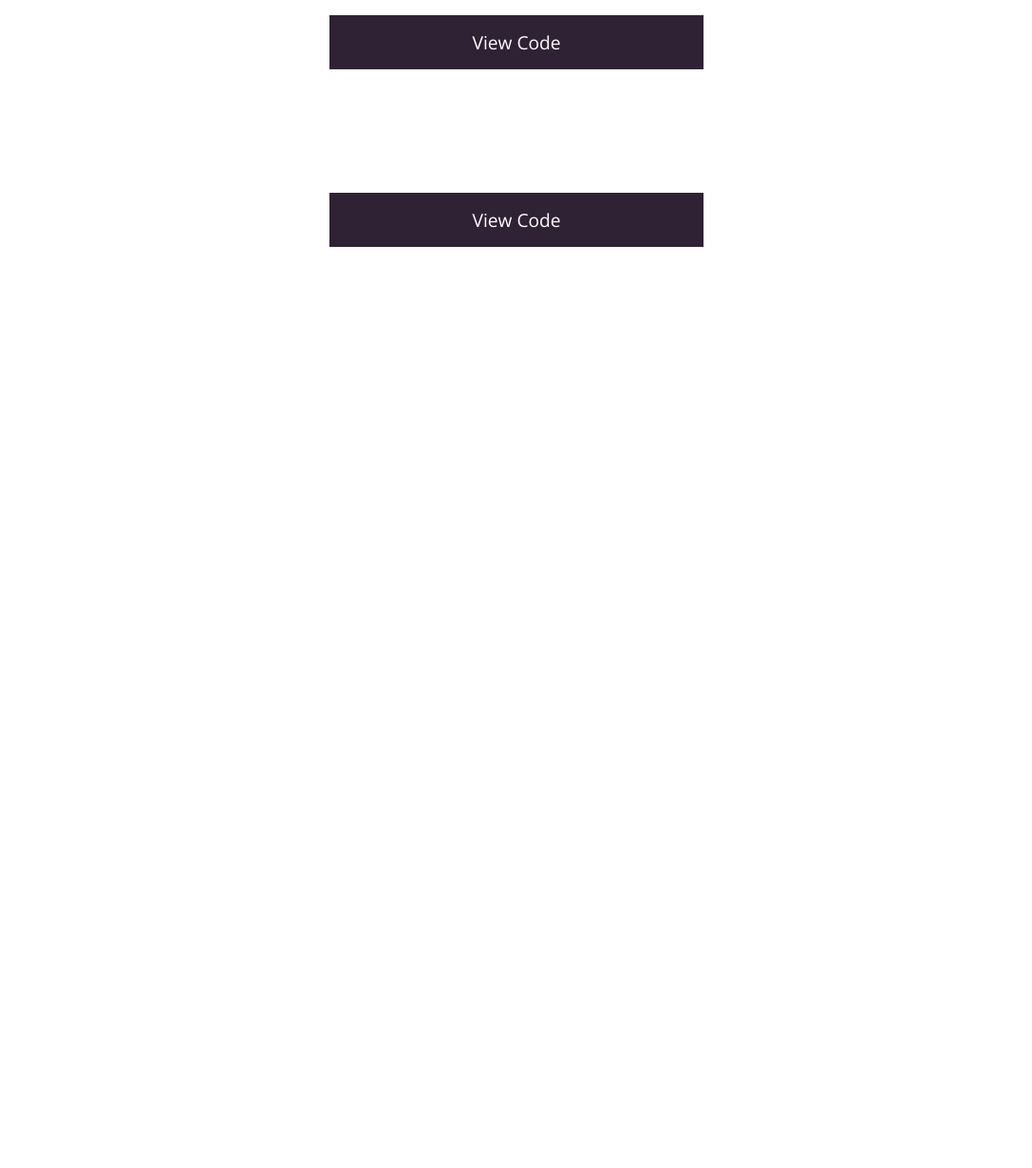
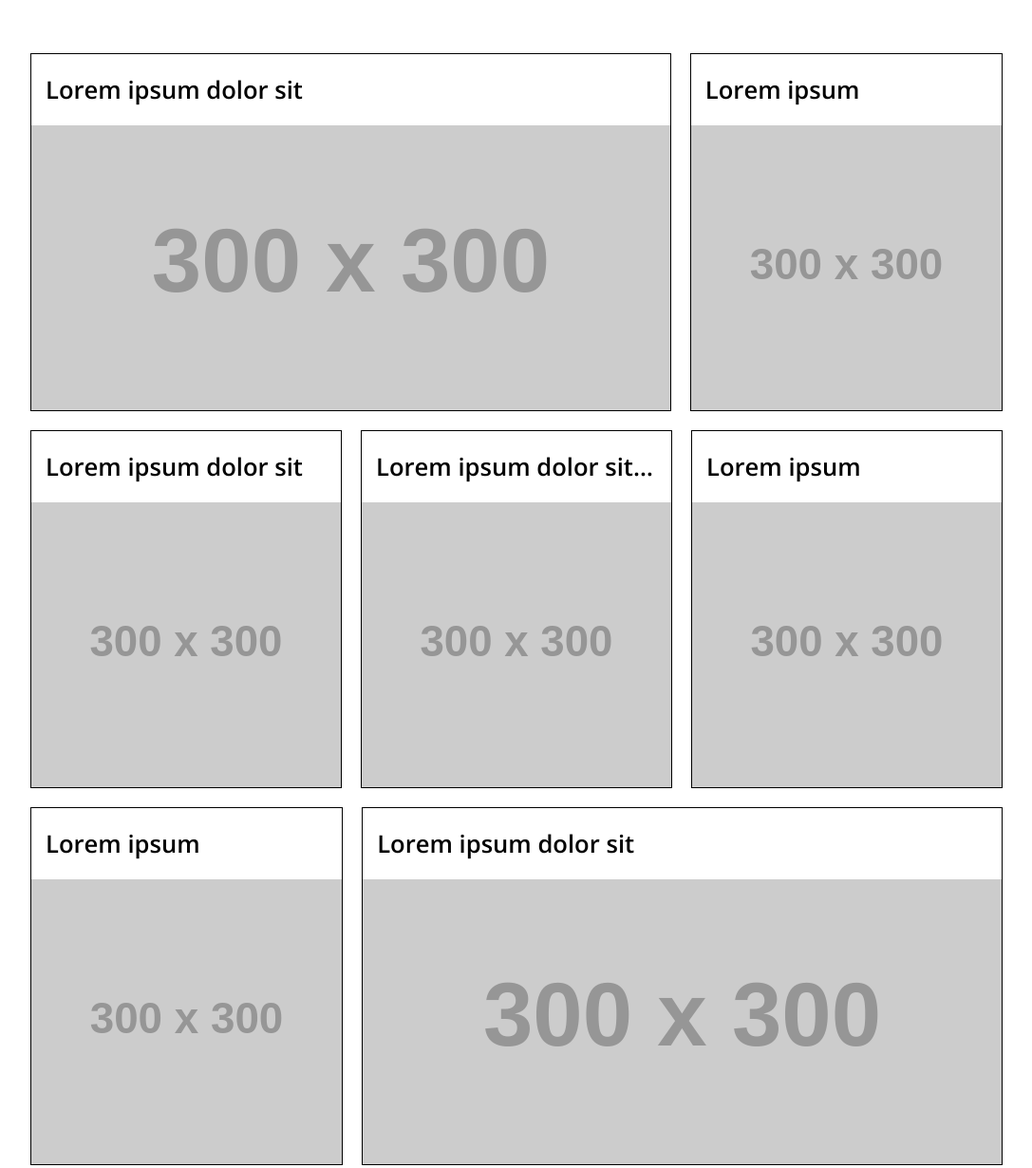
Before and after one commit to michellehoffman/pattrn-party, a website: page public/index.html in a window 1280 px wide. Shown: the part 1100-2330 px from the top of the page at 95% size, without its empty margins (96-1183 px from the left). Before the commit the page ends 1440 px from the top, so only its background shows below. Drawn offline with nearby package versions, Linux system fonts and the light colour scheme; placeholder pictures from the web are drawn by us.

Commit message:
Create HTML for flexible cards and style

```diff
--- a/public/index.html
+++ b/public/index.html
@@ -56,13 +56,49 @@
         </div>
         <a href="https://codepen.io/michellehoffman/pen/vRdEpm" class="view-code-button" target="_blank">View Code</a>
       </article>
-      <article class="flexible-cards-display">
-
-        <button class="view-code-button">View Code</button>
+      <article class="flexible-cards">
+        <h2 class="article-title"><span>Flexible Cards</span></h2>
+        <div class="flexible-cards-display">
+          <div class="row-1">
+            <div class="flex-card card-1">
+              <h2 class="image-title">Lorem ipsum dolor sit</h2>
+              <div class="image double"></div>
+            </div>
+            <div class="flex-card card-2">
+              <h2 class="image-title">Lorem ipsum</h2>
+              <div class="image"></div>
+            </div>
+          </div>
+          <div class="row-2">
+            <div class="flex-card card-3">
+              <h2 class="image-title">Lorem ipsum dolor sit</h2>
+              <div class="image"></div>
+            </div>
+            <div class="flex-card card-4">
+              <h2 class="image-title">Lorem ipsum dolor sit amet</h2>
+              <div class="image"></div>
+            </div>
+            <div class="flex-card card-5">
+              <h2 class="image-title">Lorem ipsum</h2>
+              <div class="image"></div>
+            </div>
+          </div>
+          <div class="row-3">
+            <div class="flex-card card-6">
+              <h2 class="image-title">Lorem ipsum</h2>
+              <div class="image"></div>
+            </div>
+            <div class="flex-card card-7">
+              <h2 class="image-title">Lorem ipsum dolor sit</h2>
+              <div class="image double"></div>
+            </div>
+          </div>
+        </div>
+        <!-- <button class="view-code-button">View Code</button> -->
       </article>
       <article class="header-bar-display">
 
-        <button class="view-code-button">View Code</button>
+        <!-- <button class="view-code-button">View Code</button> -->
       </article>
     </section>
     <script src="./lib/jquery-3.2.1.js"></script>
--- a/public/styles.css
+++ b/public/styles.css
@@ -56,6 +56,8 @@ article {
   border-bottom: 1px solid #666;
   width: 74%;
 }
+
+/*ACCORDION TABS*/
 
 .accordion-tab-article {
   margin: 0 auto;
@@ -144,3 +146,66 @@ article {
   text-decoration: none;
   padding: 15px 150px;
 }
+
+/*FLEXIBLE CARDS*/
+
+.flexible-cards-display {
+  width: 80%;
+  margin: 40px auto;
+}
+
+.row-1 {
+  display: grid;
+  grid-gap: 20px;
+  grid-template-columns: 2.05fr 1fr;
+  margin-bottom: 20px;
+}
+
+.row-2 {
+  display: grid;
+  grid-gap: 20px;
+  grid-template-columns: 1fr 1fr 1fr;
+  margin-bottom: 20px;
+}
+
+.row-3 {
+  display: grid;
+  grid-gap: 20px;
+  grid-template-columns: 1fr 2.05fr;
+}
+
+.flex-card {
+  border: 1px solid black;
+  min-width: 0;
+}
+
+.image-title {
+  padding: 20px 15px;
+  white-space: nowrap;
+  text-overflow: ellipsis;
+  overflow: hidden;
+  text-align: left;
+  font-weight: 600;
+  font-size: 1.6rem;
+}
+
+.image {
+  height: 300px;
+  background-image: url('http://via.placeholder.com/300x300');
+  background-size: cover;
+  background-repeat: no-repeat;
+  background-position: center;
+}
+
+@media screen and (max-width: 800px) {
+  .row-1,
+  .row-2,
+  .row-3 {
+    display: block;
+    margin-bottom: 0;
+  }
+
+  .flex-card{
+    margin-bottom: 20px;
+  }
+}
```
